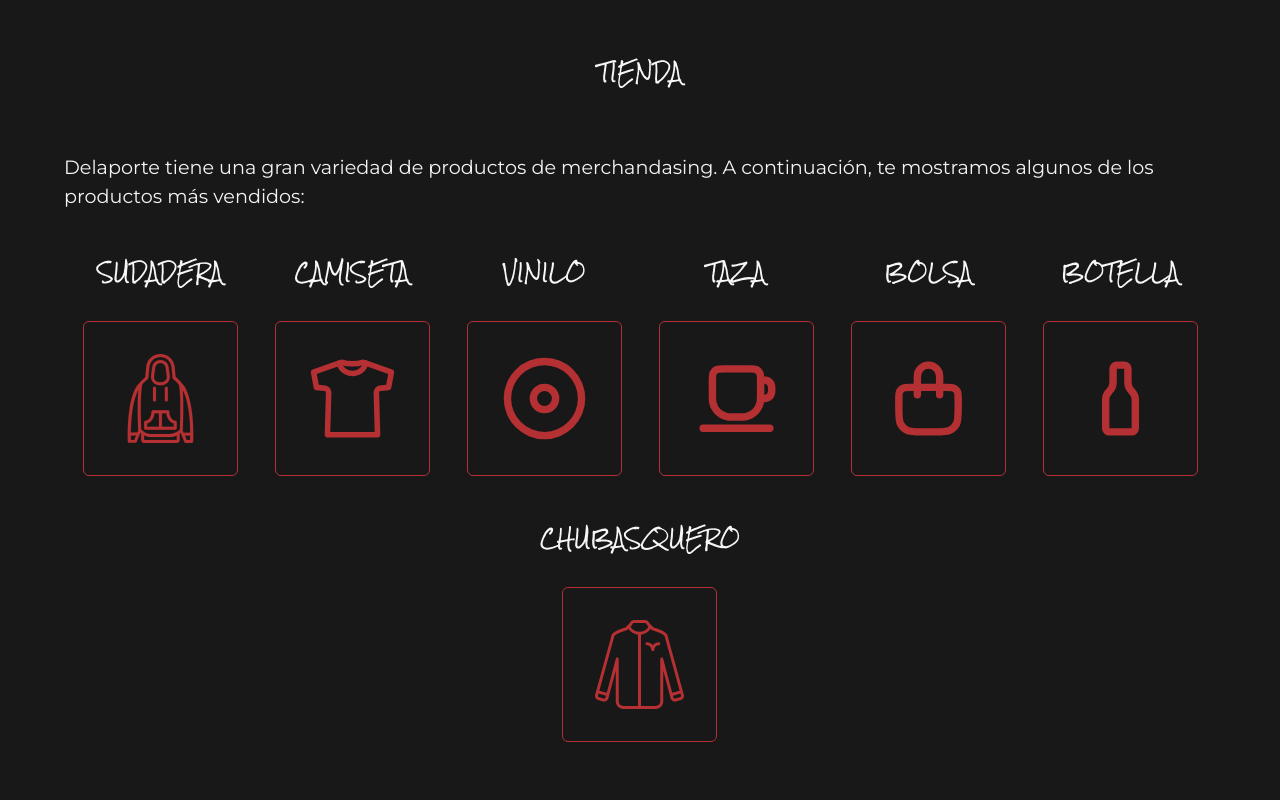
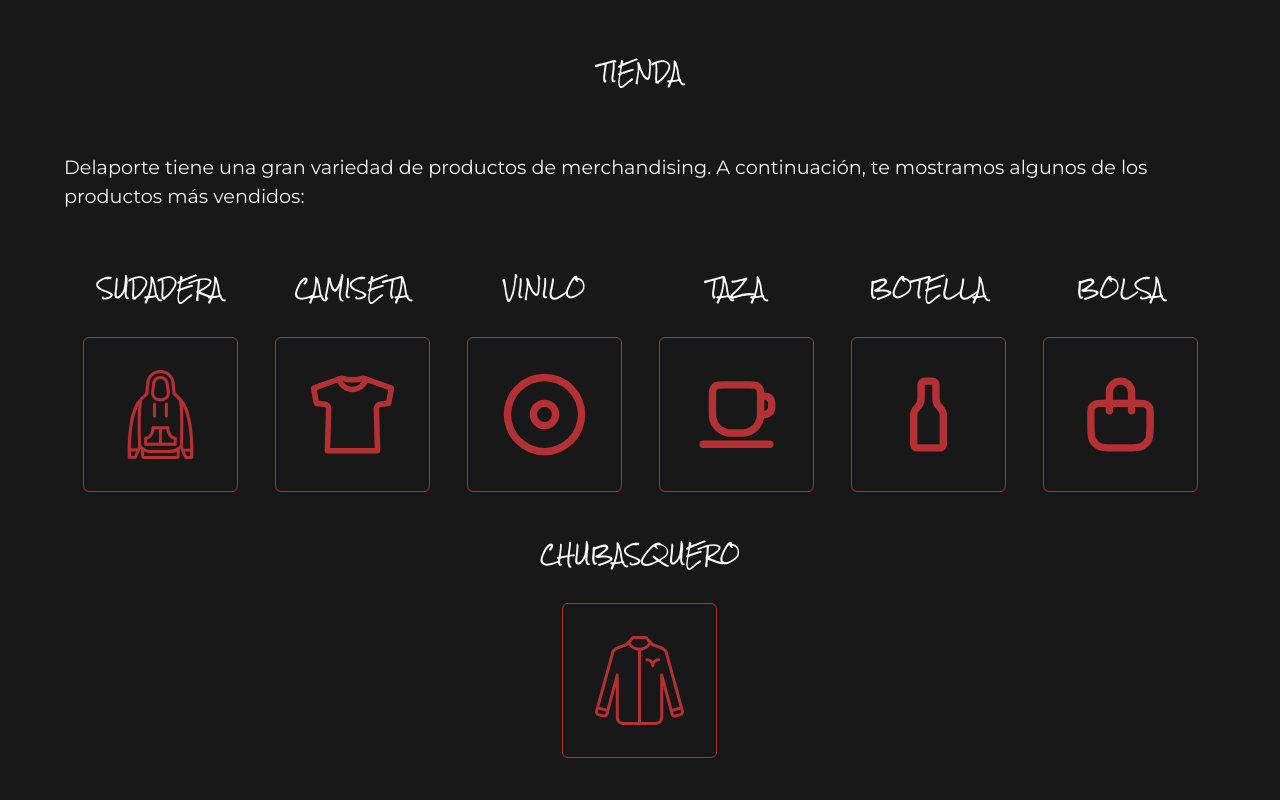
Before and after one commit to criSiles/delaporte, a Vue app: page /#/ in a window 1280 px wide. Shown: the part 4580-5380 px from the top of the page. Built offline with nearby package versions, Linux system fonts and the light colour scheme.

Commit message:
feat: Add productsDb.json for DelaporteShop and update DelaporteShop.vue

```diff
--- /dev/null
+++ b/public/data/productsDb.json
@@ -0,0 +1,47 @@
+{
+  "products": [
+    {
+      "id": 1,
+      "title": "Sudadera",
+      "imgSrc": "/photos/hoodie.svg",
+      "url": "https://onstage.es/delaporte/1564-sudadera-delaporte-aqui-y-ahora-negra.html"
+    },
+
+    {
+      "id": 2,
+      "title": "Camiseta",
+      "imgSrc": "/photos/shirt.svg",
+      "url": "https://onstage.es/delaporte/1562-camiseta-delaporte-estoy-aqui-y-ahora-negra.html"
+    },
+    {
+      "id": 3,
+      "title": "Vinilo",
+      "imgSrc": "/photos/cd.svg",
+      "url": "https://onstage.es/delaporte/1569-vinilo-aqui-y-ahora-delaporte.html"
+    },
+    {
+      "id": 4,
+      "title": "Taza",
+      "imgSrc": "/photos/mug.svg",
+      "url": "https://onstage.es/delaporte/1375-botella-aluminio-delaporte.html"
+    },
+    {
+      "id": 5,
+      "title": "Botella",
+      "imgSrc": "/photos/bottle.svg",
+      "url": "https://onstage.es/delaporte/1376-taza-delaporte.html"
+    },
+    {
+      "id": 6,
+      "title": "Bolsa",
+      "imgSrc": "/photos/bag.svg",
+      "url": "https://onstage.es/delaporte/1568-tote-bag-delaporte-aqui-y-ahora.html"
+    },
+    {
+      "id": 7,
+      "title": "Chubasquero",
+      "imgSrc": "/photos/raincoat.svg",
+      "url": "https://onstage.es/delaporte/1566-chubasquero-delaporte-aqui-y-ahora-negro.html"
+    }
+  ]
+}
--- a/src/components/delaporte/DelaporteShop.vue
+++ b/src/components/delaporte/DelaporteShop.vue
@@ -4,60 +4,36 @@
       <h1 class="title">Tienda</h1>
     </router-link>
     <p>
-      Delaporte tiene una gran variedad de productos de merchandasing. A continuación, te mostramos
+      Delaporte tiene una gran variedad de productos de merchandising. A continuación, te mostramos
       algunos de los productos más vendidos:
     </p>
     <div class="shop-container">
-      <a href="https://onstage.es/delaporte/1564-sudadera-delaporte-aqui-y-ahora-negra.html">
+      <a v-for="product in productsData.products" :key="product.id" :href="product.url">
         <div class="shop-item">
-          <h3 class="subtitle">Sudadera</h3>
-          <img src="/photos/hoodie.svg" alt="hoodie" />
-        </div>
-      </a>
-      <a href="https://onstage.es/delaporte/1562-camiseta-delaporte-estoy-aqui-y-ahora-negra.html">
-        <div class="shop-item">
-          <h3 class="subtitle">Camiseta</h3>
-          <img src="/photos/shirt.svg" alt="t-shirt" />
-        </div>
-      </a>
-      <a href="https://onstage.es/delaporte/1569-vinilo-aqui-y-ahora-delaporte.html">
-        <div class="shop-item">
-          <h3 class="subtitle">Vinilo</h3>
-          <img src="/photos/cd.svg" alt="cd" />
-        </div>
-      </a>
-      <a href="https://onstage.es/delaporte/1376-taza-delaporte.html">
-        <div class="shop-item">
-          <h3 class="subtitle">Taza</h3>
-          <img src="/photos/mug.svg" alt="mug" />
-        </div>
-      </a>
-      <a href="https://onstage.es/delaporte/1568-tote-bag-delaporte-aqui-y-ahora.html">
-        <div class="shop-item">
-          <h3 class="subtitle">Bolsa</h3>
-          <img src="/photos/bag.svg" alt="bag" />
-        </div>
-      </a>
-      <a href="https://onstage.es/delaporte/1375-botella-aluminio-delaporte.html">
-        <div class="shop-item">
-          <h3 class="subtitle">Botella</h3>
-          <img src="/photos/bottle.svg" alt="bottle" />
-        </div>
-      </a>
-      <a href="https://onstage.es/delaporte/1566-chubasquero-delaporte-aqui-y-ahora-negro.html">
-        <div class="shop-item">
-          <h3 class="subtitle">chubasquero</h3>
-          <img src="/photos/raincoat.svg" alt="raincoat" />
+          <h3 class="subtitle">{{ product.title }}</h3>
+          <img :src="product.imgSrc" :alt="product.title" />
         </div>
       </a>
     </div>
     <p>Para ver el resto de productos entra en la tienda oficial:</p>
-    <a href="https://onstage.es/578-delaporte"
-      ><button class="btn"><i class="fas fa-shopping-cart btn_icon"></i>Tienda</button></a
-    >
+    <a href="https://onstage.es/578-delaporte">
+      <button class="btn"><i class="fas fa-shopping-cart btn_icon"></i>Tienda</button>
+    </a>
   </section>
 </template>
 
+<script setup>
+import { ref, onMounted } from 'vue'
+
+const productsData = ref({ products: [] })
+
+onMounted(async () => {
+  const response = await fetch('/data/productsDb.json')
+  const data = await response.json()
+  productsData.value = data
+  console.log(productsData.value)
+})
+</script>
 <style>
 #shop {
   width: 100%;
@@ -81,8 +57,8 @@
   display: flex;
   flex-wrap: wrap;
   justify-content: space-around;
-
   margin-bottom: 2rem;
+  margin-top: 1rem;
 }
 
 .shop-item {
```
